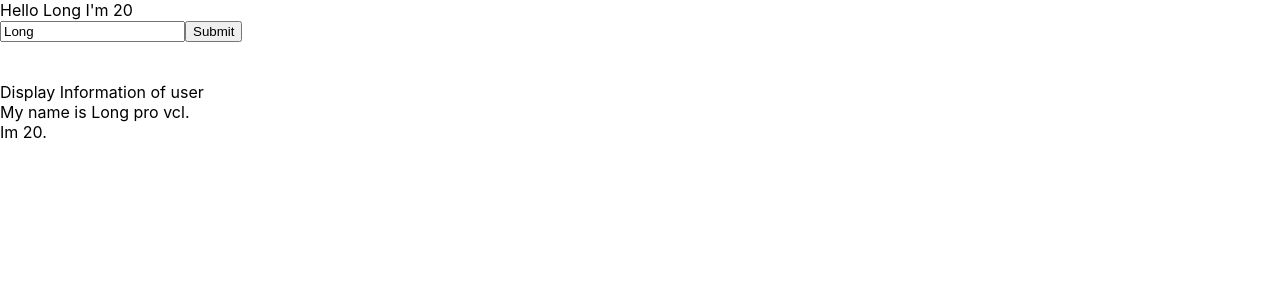
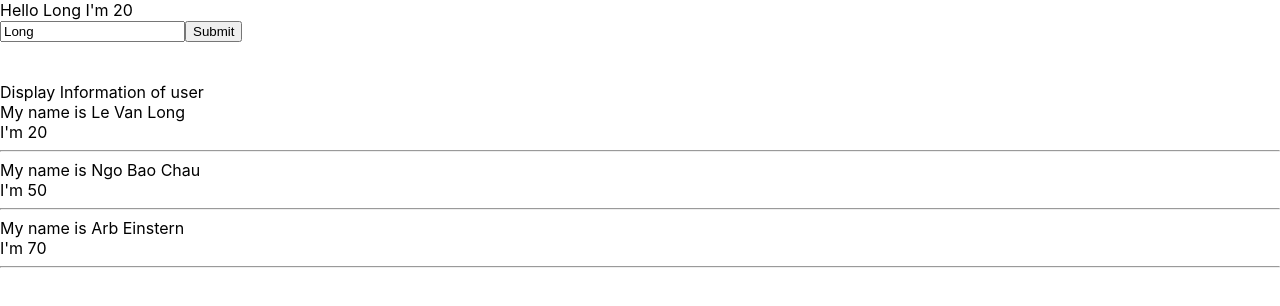
Before and after one commit to thellong/base-react, a React (Create React App) app: page / in a window 1280 px wide. Shown: the top 306 px of the page. Built offline with nearby package versions, Linux system fonts and the light colour scheme.

Commit message:
operator with array state

```diff
--- a/src/components/DisplayInfor.js
+++ b/src/components/DisplayInfor.js
@@ -2,12 +2,21 @@
 
 class DisplayInfor extends React.Component {
   render() {
-    const { name, age } = this.props;
+    // const { name, age } = this.props;
+    // console.log(this.props.listUsers);
+    const listUsers = this.props.listUsers;
     return (
       <div>
         Display Information of user
-        <div>My name is {name}</div>
-        <div>Im {age}.</div>
+        {listUsers.map((user) => {
+          return (
+            <div key={user.id}>
+              <div>My name is {user.name}</div>
+              <div>I'm {user.age}</div>
+              <hr />
+            </div>
+          );
+        })}
       </div>
     );
   }
--- a/src/components/MyComponent.js
+++ b/src/components/MyComponent.js
@@ -6,6 +6,14 @@
 import UserInfor from "./UserInfor";
 
 class MyComponent extends React.Component {
+  state = {
+    listUsers: [
+      { id: 1, name: "Le Van Long", age: 20 },
+      { id: 2, name: "Ngo Bao Chau", age: 50 },
+      { id: 3, name: "Arb Einstern", age: 70 },
+    ],
+  };
+
   // JSX cho phep viet code js trong code html
   render() {
     return (
@@ -13,7 +21,7 @@
         <UserInfor />
         <br />
         <br />
-        <DisplayInfor name="Long pro vcl." age="20" />
+        <DisplayInfor listUsers={this.state.listUsers} />
       </div>
     );
   }
```
